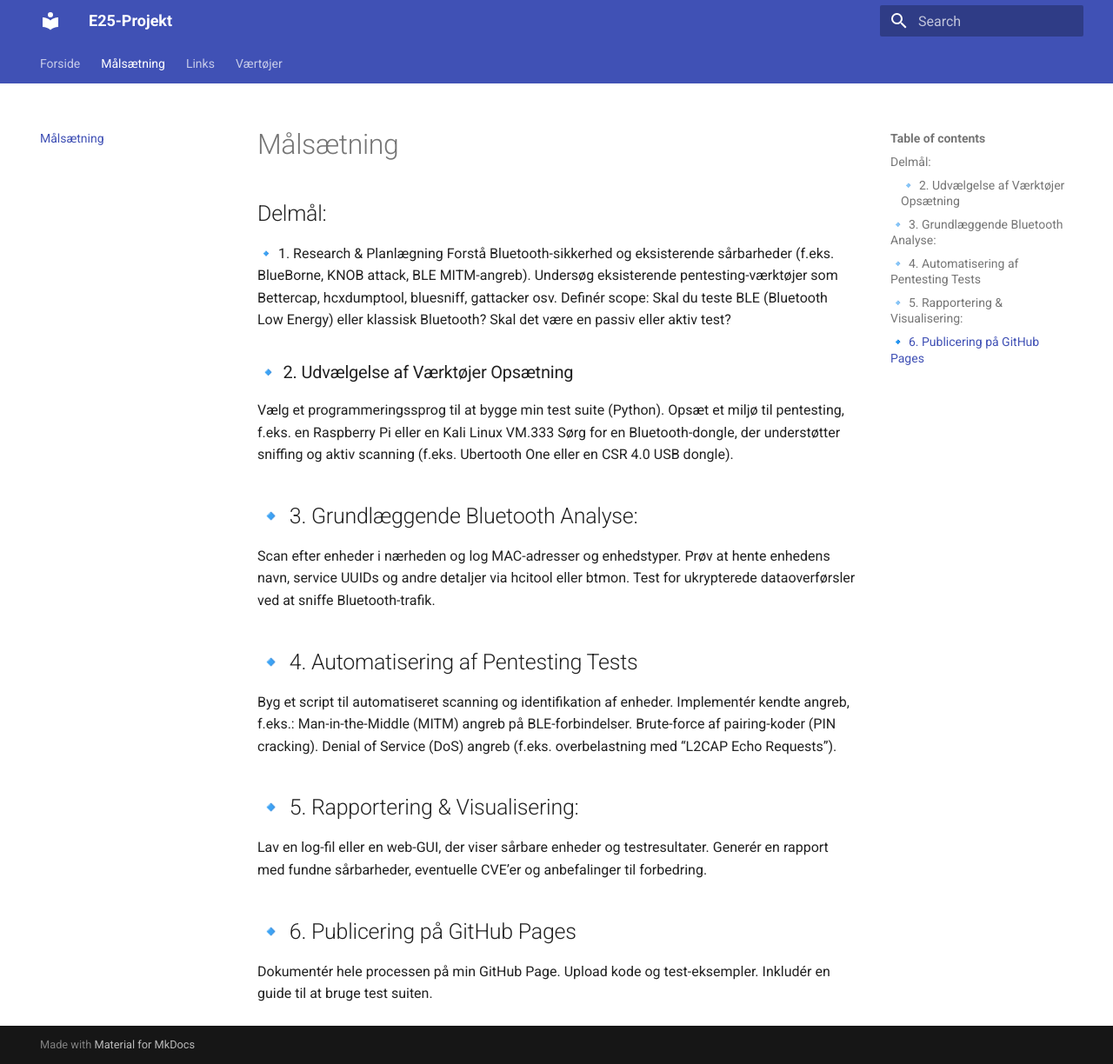
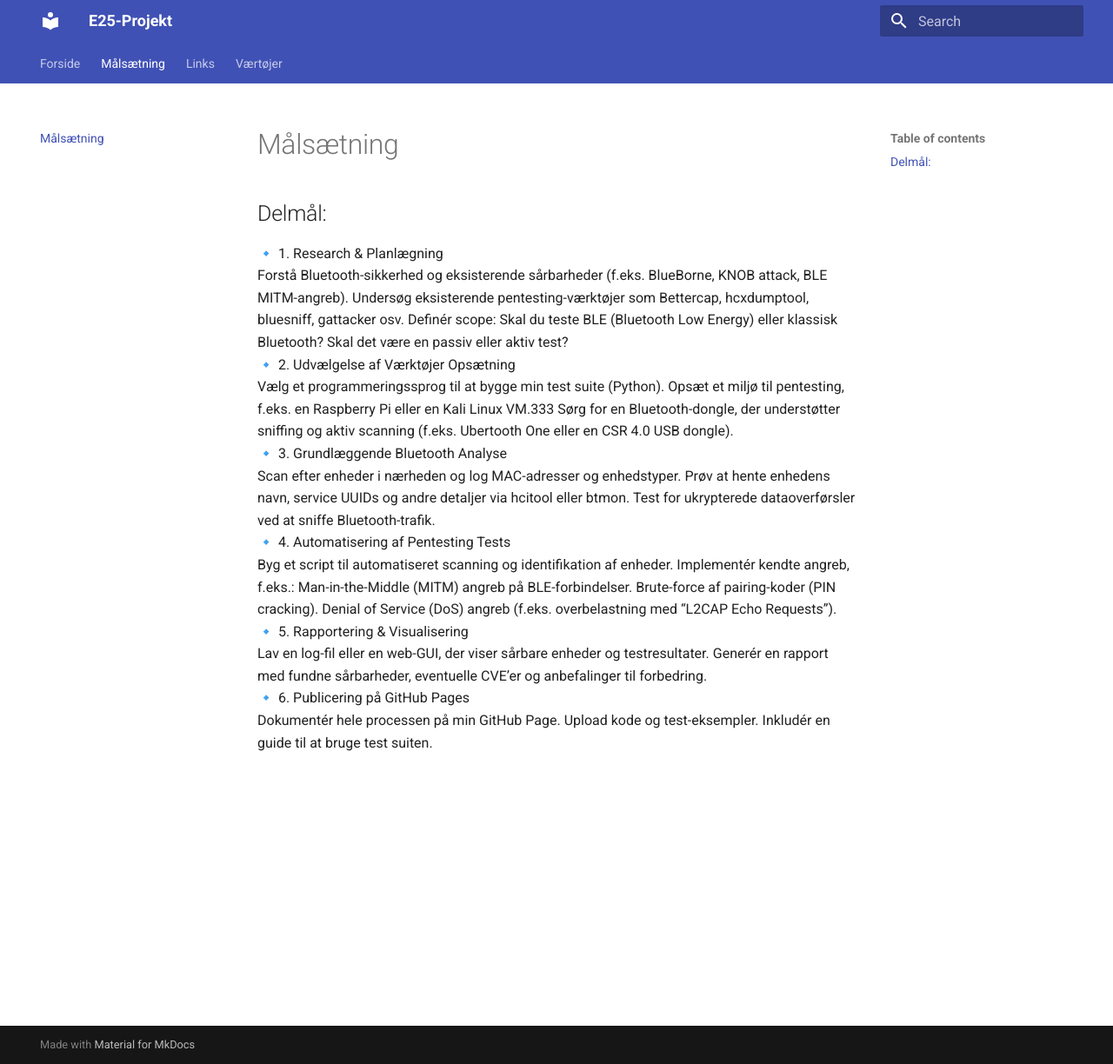
Before and after one commit to Efily/E25-Projekt, an MkDocs documentation site: the page built from docs/maalsaetning.md, in a window 1280 px wide and 1224 px high. Shown: the whole window at 87% size. Built offline with MkDocs 1.6.1 and Material for MkDocs 9.7.7, drawn with Linux system fonts in a browser that asks for light colours.

Commit message:
Update maalsaetning.md

```diff
--- a/docs/maalsaetning.md
+++ b/docs/maalsaetning.md
@@ -1,13 +1,13 @@
 ##Delmål:
 🔹 1. Research & Planlægning
 Forstå Bluetooth-sikkerhed og eksisterende sårbarheder (f.eks. BlueBorne, KNOB attack, BLE MITM-angreb). Undersøg eksisterende pentesting-værktøjer som Bettercap, hcxdumptool, bluesniff, gattacker osv. Definér scope: Skal du teste BLE (Bluetooth Low Energy) eller klassisk Bluetooth? Skal det være en passiv eller aktiv test?
-###🔹 2. Udvælgelse af Værktøjer Opsætning
+🔹 2. Udvælgelse af Værktøjer Opsætning
 Vælg et programmeringssprog til at bygge min test suite (Python). Opsæt et miljø til pentesting, f.eks. en Raspberry Pi eller en Kali Linux VM.333 Sørg for en Bluetooth-dongle, der understøtter sniffing og aktiv scanning (f.eks. Ubertooth One eller en CSR 4.0 USB dongle).
-##🔹 3. Grundlæggende Bluetooth Analyse:
+🔹 3. Grundlæggende Bluetooth Analyse
 Scan efter enheder i nærheden og log MAC-adresser og enhedstyper. Prøv at hente enhedens navn, service UUIDs og andre detaljer via hcitool eller btmon. Test for ukrypterede dataoverførsler ved at sniffe Bluetooth-trafik.
-##🔹 4. Automatisering af Pentesting Tests
+🔹 4. Automatisering af Pentesting Tests
 Byg et script til automatiseret scanning og identifikation af enheder. Implementér kendte angreb, f.eks.: Man-in-the-Middle (MITM) angreb på BLE-forbindelser. Brute-force af pairing-koder (PIN cracking). Denial of Service (DoS) angreb (f.eks. overbelastning med “L2CAP Echo Requests”).
-##🔹 5. Rapportering & Visualisering:
+🔹 5. Rapportering & Visualisering
 Lav en log-fil eller en web-GUI, der viser sårbare enheder og testresultater. Generér en rapport med fundne sårbarheder, eventuelle CVE’er og anbefalinger til forbedring.
-##🔹 6. Publicering på GitHub Pages
+🔹 6. Publicering på GitHub Pages
 Dokumentér hele processen på min GitHub Page. Upload kode og test-eksempler. Inkludér en guide til at bruge test suiten.
```
